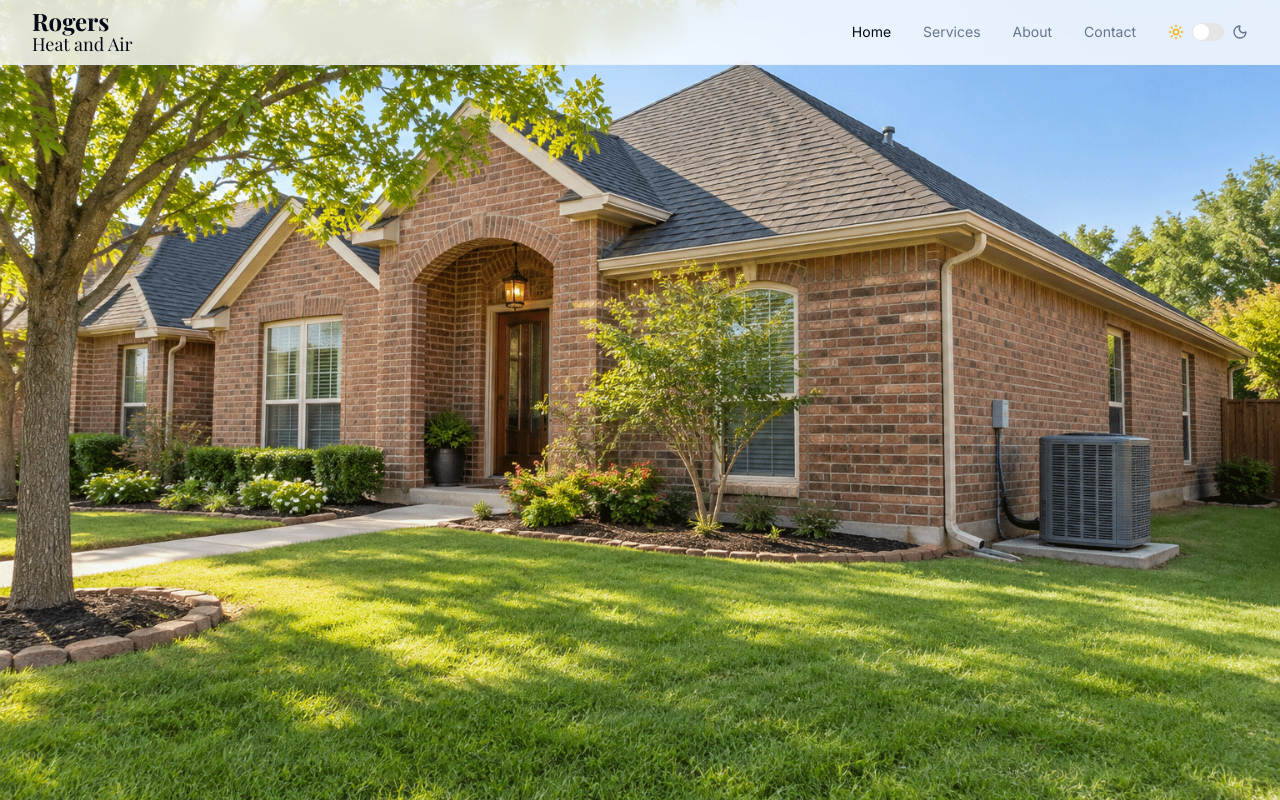
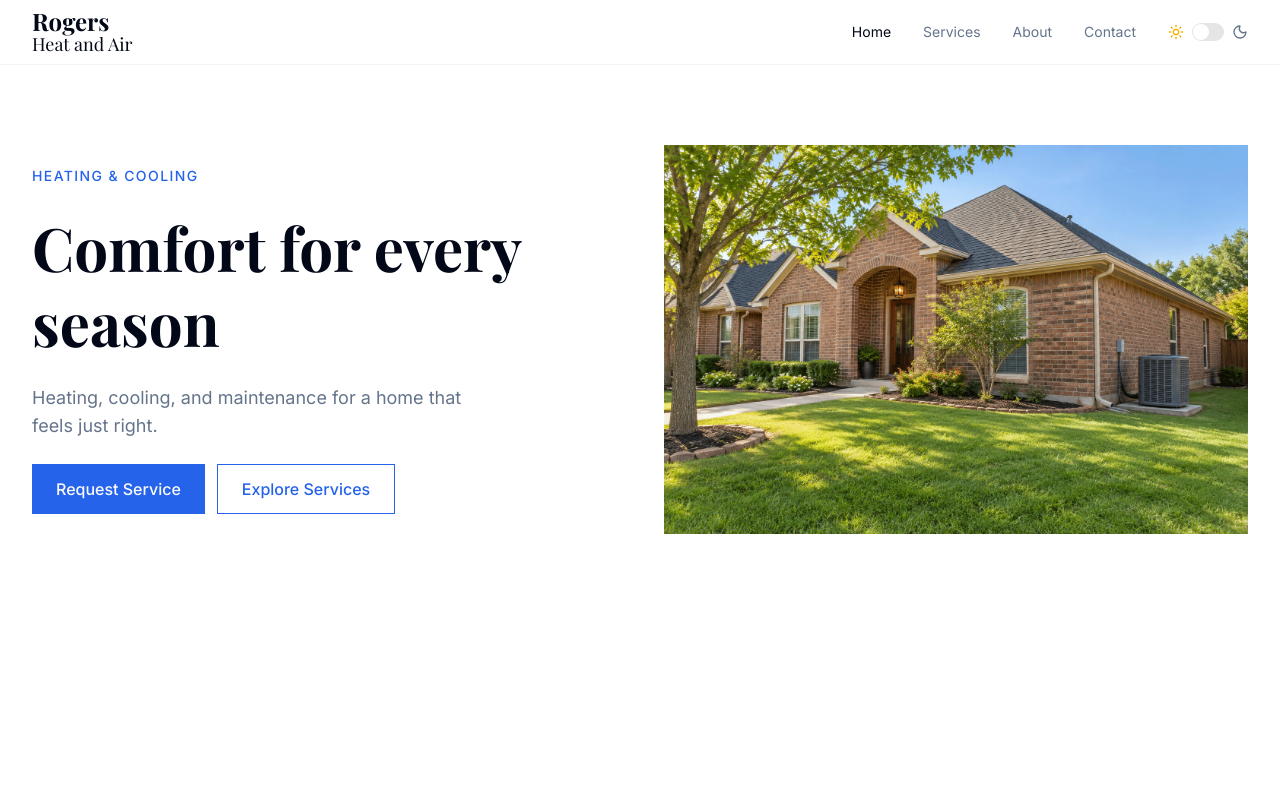
Before and after one commit to KentHefley/rogers-heat-and-air, a Next.js app: page / in a window 1280 px wide. Built offline with nearby package versions, Linux system fonts and the light colour scheme; a web font is replaced by a local one.

Commit message:
updated header component

```diff
--- a/components/MobileNav.tsx
+++ b/components/MobileNav.tsx
@@ -41,7 +41,7 @@ export default function MobileNav() {
           }
         />
 
-  <SheetContent className="bg-card/40 backdrop-blur-md">
+  <SheetContent className="bg-card/80 backdrop-blur-md">
     <SheetHeader>
       <SheetTitle className="text-center">Rogers Heat and Air</SheetTitle>
       <SheetDescription className="flex flex-col mt-5 px-5 space-y-4">
--- a/components/header.tsx
+++ b/components/header.tsx
@@ -3,10 +3,11 @@ import Image from "next/image";
 
 export default function Header() {
   return (
-    <header className="w-full mt-4">
-      <div className="grid grid-cols-1 md:grid-cols-2">
+    <header className="py-12 lg:py-20">
+      <div className="mx-auto max-w-7xl px-4 sm:px-6 lg:px-8">
+        <div className="grid grid-cols-1 items-center gap-8 md:grid-cols-2 lg:gap-12">
           {/* Left column */}
-        <div className=" flex flex-col items-start gap-6 py-12 lg:py-20 pr-4 sm:pr-6 lg:pr-8 pl-4 sm:pl-6 lg:pl-[max(2rem,calc((100vw-80rem)/2+2rem))]">
+          <div className="flex flex-col items-start gap-6">
             <p className="text-sm font-medium uppercase tracking-widest text-primary">
               Heating &amp; Cooling
             </p>
@@ -14,6 +15,11 @@ export default function Header() {
             <h1 className="max-w-lg font-serif text-4xl font-bold leading-tight sm:text-5xl lg:text-6xl">
               Comfort for every season
             </h1>
+
+            <p className="max-w-md text-lg text-muted-foreground">
+              Heating, cooling, and maintenance for a home that feels
+              just right.
+            </p>
 
             <div className="flex w-full flex-col gap-3 sm:w-auto sm:flex-row">
               <Link
@@ -33,16 +39,17 @@ export default function Header() {
           </div>
 
           {/* Right column */}
-        <div >
+          <div className="relative aspect-3/2 overflow-hidden rounded-lg">
             <Image
               src="/images/hero-home.png"
               alt="Brick home with an outdoor air conditioning unit"
               fill
-          sizes="(max-width: 768px) 50vw, 100vw"
+              sizes="(min-width: 1280px) 584px, (min-width: 768px) 50vw, 100vw"
               className="object-cover object-right"
               preload
             />
           </div>
         </div>
+      </div>
     </header>
   )}
```
Lines whose indentation alone changed are shown as unchanged.
